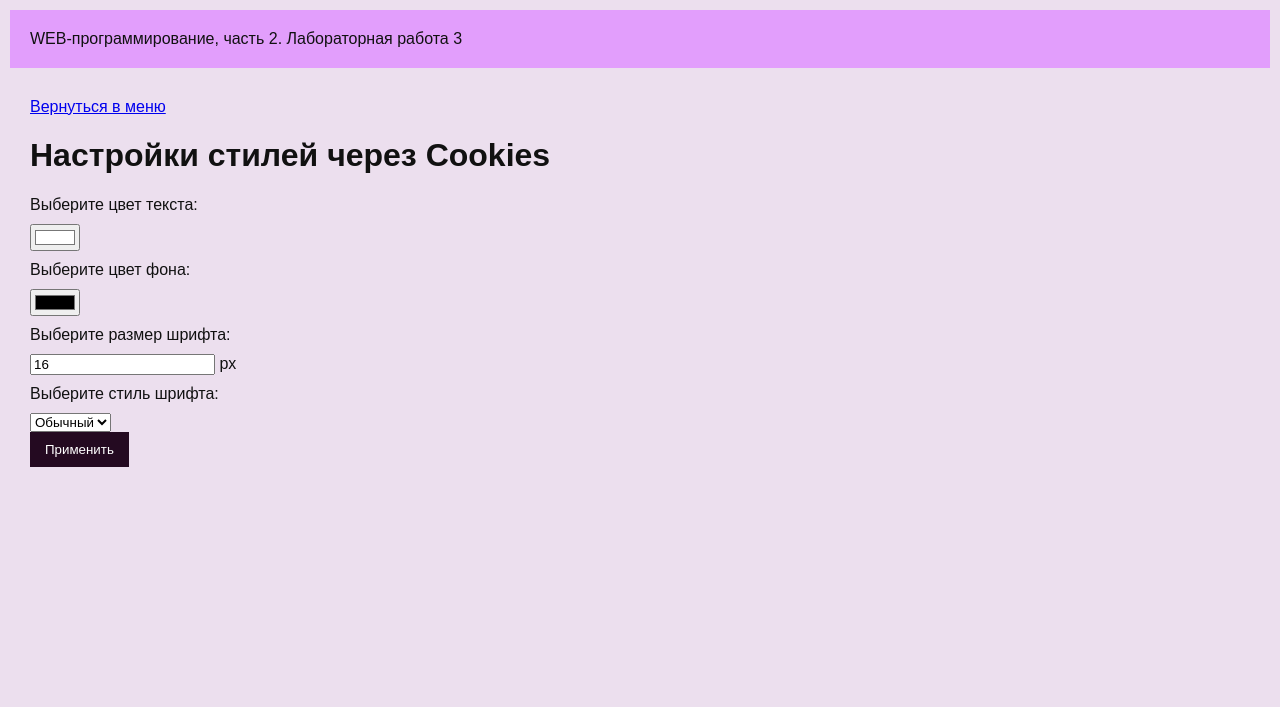
After one commit to AlbinaKobzeva/web-programming-labs-2, a Flask app: template templates/lab3/settings.html in a window 1280 px wide. The commit adds this page. Shown: the top 707 px of the page. Run offline with Flask 3, Linux system fonts and the light colour scheme; the template is opened without the code that fills it, so the values that code supplies are empty.

Commit message:
Настройки отображения

```diff
--- a/templates/lab3/lab3.html
+++ b/templates/lab3/lab3.html
@@ -21,6 +21,9 @@
         <li>
             <a href="/lab3/order">Заказ напитка</a>
         </li>
+        <li>
+            <a href="/lab3/settings">Цвет куки</a>
+        </li>
     </ol>
     <div>
         <a href="http://127.0.0.1:5000/menu"></a>
--- /dev/null
+++ b/templates/lab3/settings.html
@@ -0,0 +1,32 @@
+{% extends 'base.html' %}
+{# номер лабораторной работы: #}
+{% block lab %}Лабораторная работа 3{% endblock %}
+{# основной контент #}
+{% block main %}
+    <h1>Настройки стилей через Cookies</h1>
+    <form>
+        <div>
+            <label for="color">Выберите цвет текста:</label>
+            <input type="color" id="color" name="color" value="{{ color or '#ffffff' }}">
+        </div>
+        <div>
+            <label for="bg_color">Выберите цвет фона:</label>
+            <input type="color" id="bg_color" name="bg_color" value="{{ bg_color or '#000000' }}">
+        </div>
+        <div>
+            <label for="font_size">Выберите размер шрифта:</label>
+            <input type="number" id="font_size" name="font_size" value="{{ font_size or '16' }}"> px
+        </div>
+        <div>
+            <label for="font_style">Выберите стиль шрифта:</label>
+            <select id="font_style" name="font_style">
+                <option value="normal" {% if font_style == 'normal' %} selected {% endif %}>Обычный</option>
+                <option value="italic" {% if font_style == 'italic' %} selected {% endif %}>Курсив</option>
+                <option value="bold" {% if font_style == 'bold' %} selected {% endif %}>Жирный</option>
+            </select>
+        </div>
+        <div>
+            <button type="submit">Применить</button>
+        </div>
+    </form>
+{% endblock %}
```
Also changed, not shown: lab3.py (+32 -0 lines).
